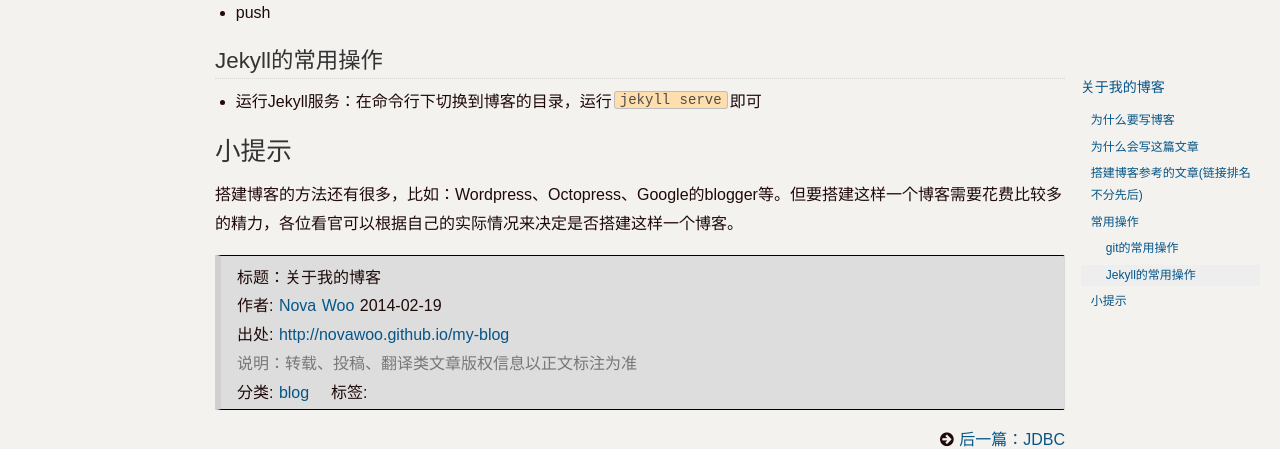
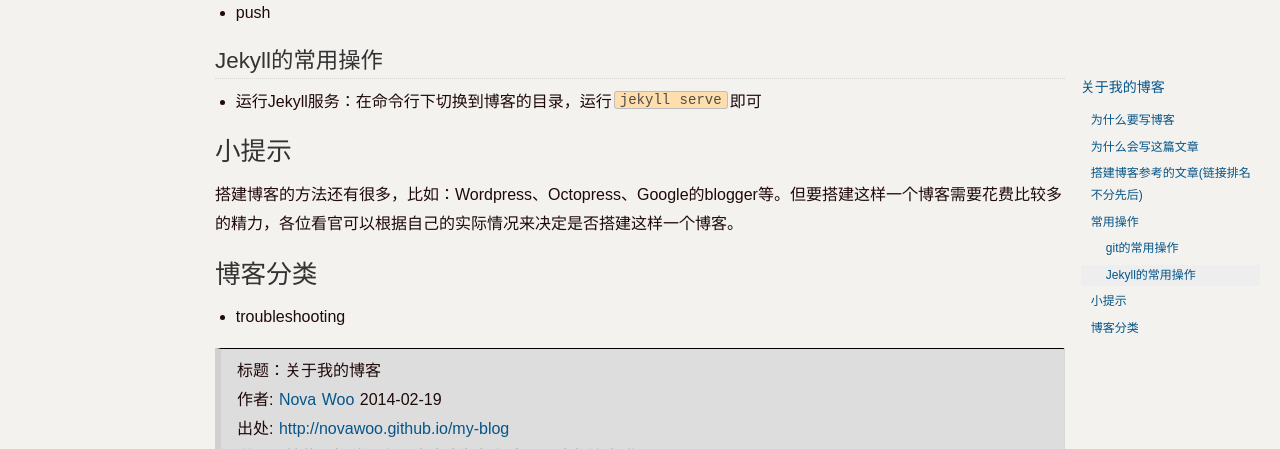
Before and after one commit to novawoo/novawoo.github.com, a Jekyll site: the page built from _posts/blog/2014-02-19-my-blog.md, in a window 1280 px wide and 900 px high, scrolled down 1214 px, cut to the strip 0-449 px from the top of the window. Built offline with Jekyll 4.4.1, drawn with Linux system fonts in a browser that asks for light colours; Markdown is read by kramdown in place of the engine named in the settings; a script that is not in the unit is left out; comment, search, counter and statistics services are not loaded.

Commit message:
add some article

```diff
--- a/_posts/blog/2014-02-19-my-blog.md
+++ b/_posts/blog/2014-02-19-my-blog.md
@@ -45,3 +45,6 @@ description:    我博客的由来及为什么会有这篇文章
 
 ## 小提示
 搭建博客的方法还有很多，比如：Wordpress、Octopress、Google的blogger等。但要搭建这样一个博客需要花费比较多的精力，各位看官可以根据自己的实际情况来决定是否搭建这样一个博客。
+
+## 博客分类
+- troubleshooting
```
